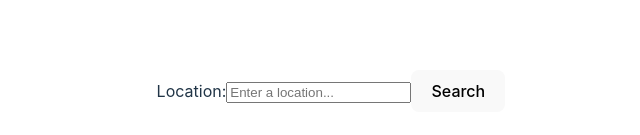
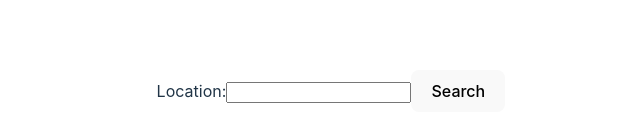
Before and after one commit to rjmunro/weather-forecast-demo, a React (Vite) app: page / in a window 1280 px wide. Shown: the part 309-444 px from the top of the page, without its empty margins (309-949 px from the left). Built offline with nearby package versions, Linux system fonts and the light colour scheme.

Commit message:
Move form to a separate file

```diff
--- a/src/App.tsx
+++ b/src/App.tsx
@@ -1,26 +1,14 @@
 import { useState } from "react";
 
 import "./App.css";
+import { LocationForm } from "./components/LocationForm";
 
 function App() {
   const [searchTerm, setSearchTerm] = useState("");
 
   return (
     <>
-      <div>
-        <label>
-          Location:
-          <input
-            type="text"
-            value={searchTerm}
-            onChange={(e) => setSearchTerm(e.target.value)}
-            placeholder="Enter a location..."
-          />
-        </label>
-        <button>
-          Search
-        </button>
-      </div>
+      <LocationForm value={searchTerm} setValue={setSearchTerm} />
     </>
   );
 }
--- /dev/null
+++ b/src/components/LocationForm.tsx
@@ -0,0 +1,33 @@
+import { useState } from "react";
+
+interface Props {
+  value: string;
+  setValue: (value: string) => void;
+}
+
+export function LocationForm({ value, setValue }: Props) {
+  const [current, setCurrent] = useState(value);
+
+  return (
+    <form>
+      <label>
+        Location:
+        <input
+          type="text"
+          value={current}
+          onChange={(e) => {
+            setCurrent(e.target.value);
+          }}
+        />
+      </label>
+      <button
+        type="button"
+        onClick={() => {
+          setValue(current);
+        }}
+      >
+        Search
+      </button>
+    </form>
+  );
+}
```
